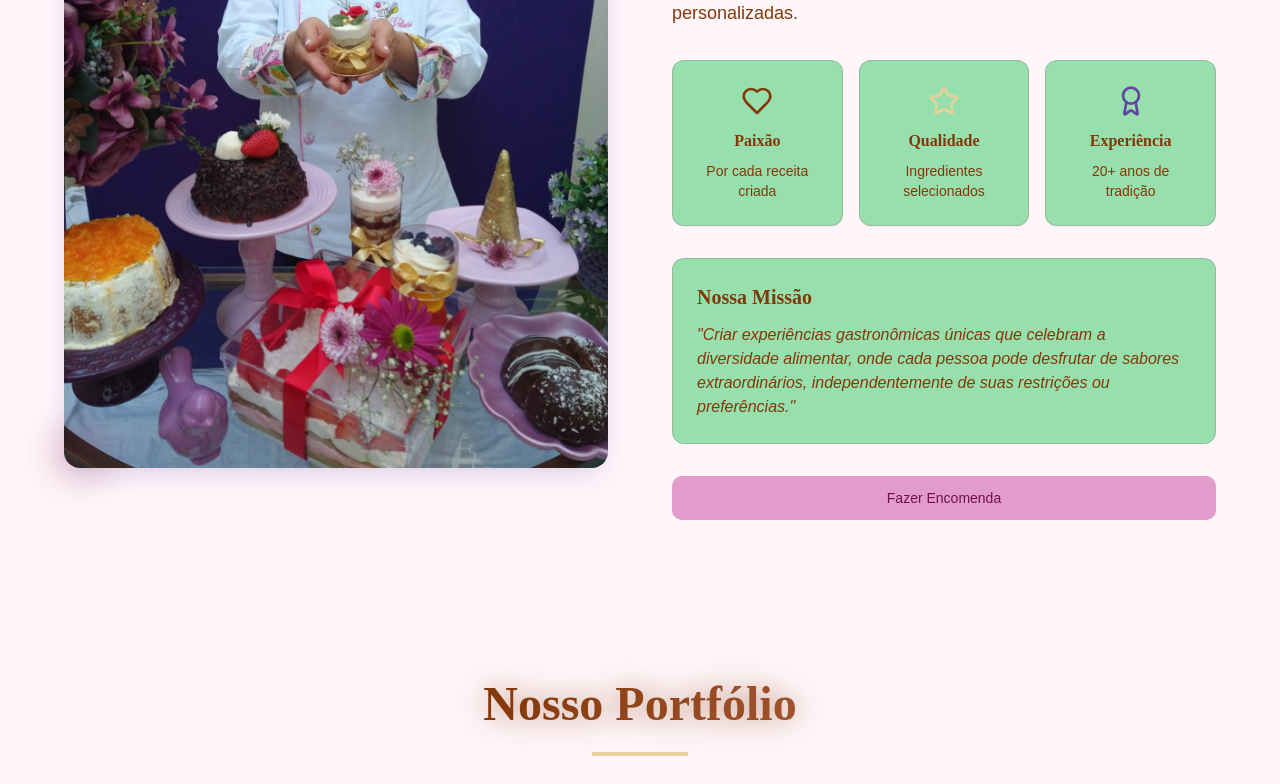
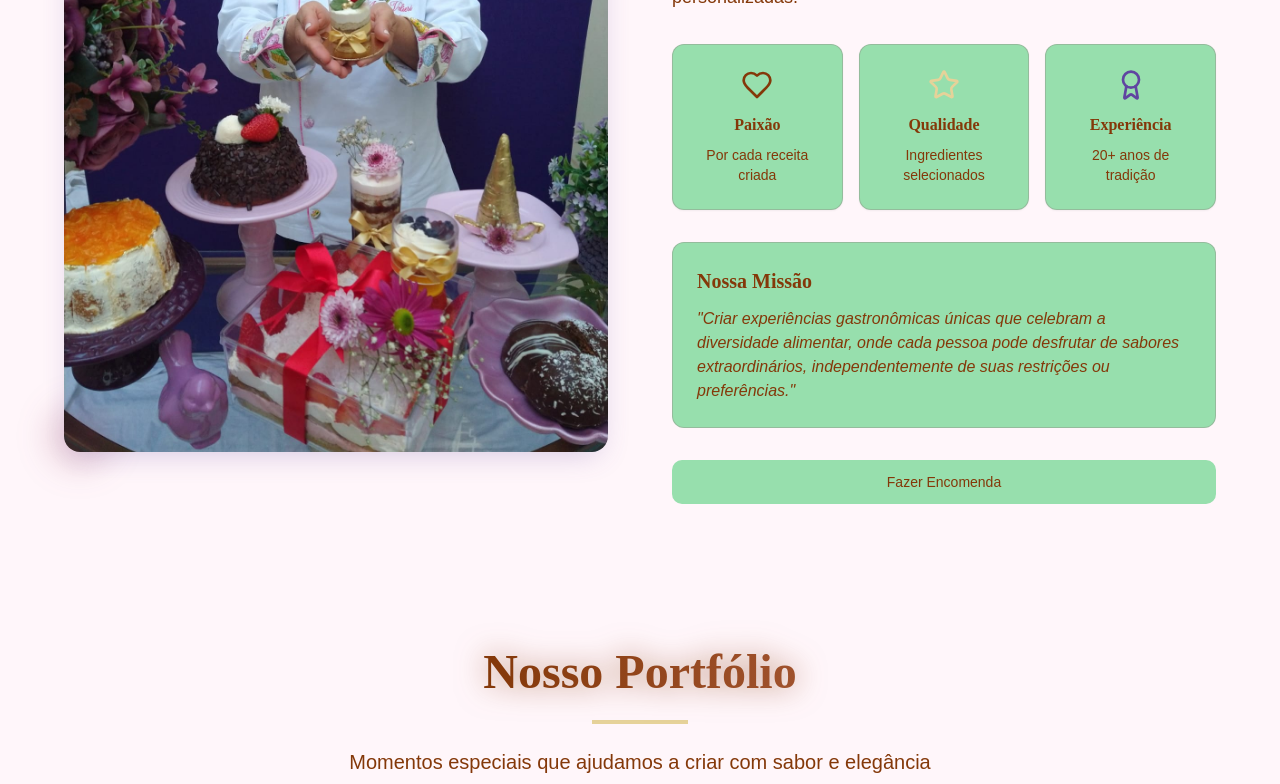
Before and after one commit to ivanValieri/requintedoces, a React (Vite) app: page / in a window 1280 px wide. Shown: the part 1876-2660 px from the top of the page. Built offline with nearby package versions, Linux system fonts and the light colour scheme.

Commit message:
troca de cor de botão

```diff
--- a/src/components/AboutSection.tsx
+++ b/src/components/AboutSection.tsx
@@ -23,7 +23,7 @@ const AboutSection = () => {
   }, []);
 
   return (
-    <section id="sobre" className="py-20">
+    <section id="sobre" className="py-16">
       <div className="container mx-auto px-4">
         <div className="max-w-6xl mx-auto">
           {/* Section Header */}
@@ -106,7 +106,7 @@ const AboutSection = () => {
                 <Button
                   variant="default"
                   size="lg"
-                  className="flex-1"
+                  className="flex-1 bg-[#97DFAD] text-[#843809] border-[#843809] hover:bg-[#97DFAD]/90"
                   onClick={() => window.open('https://wa.me/5511988367990?text=Olá! Gostaria de fazer uma encomenda personalizada.', '_blank')}
                 >
                   Fazer Encomenda
```
